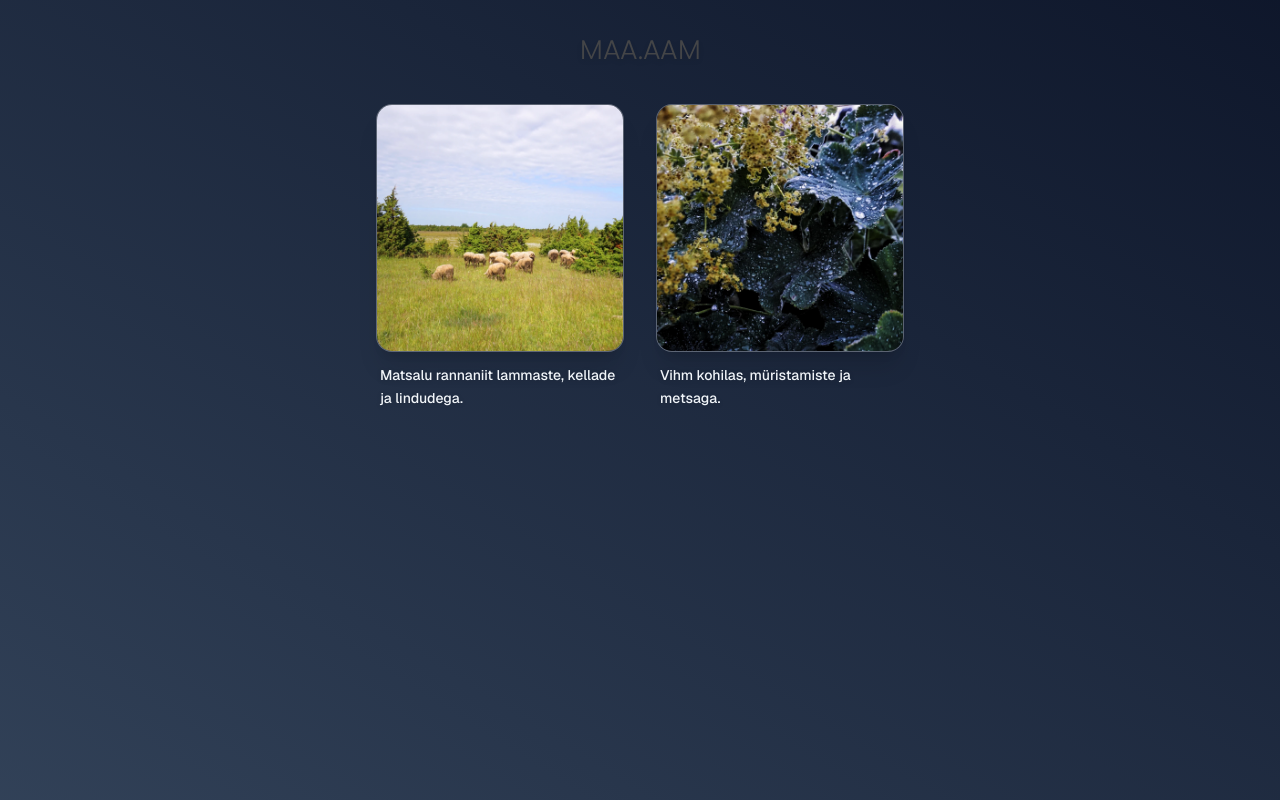
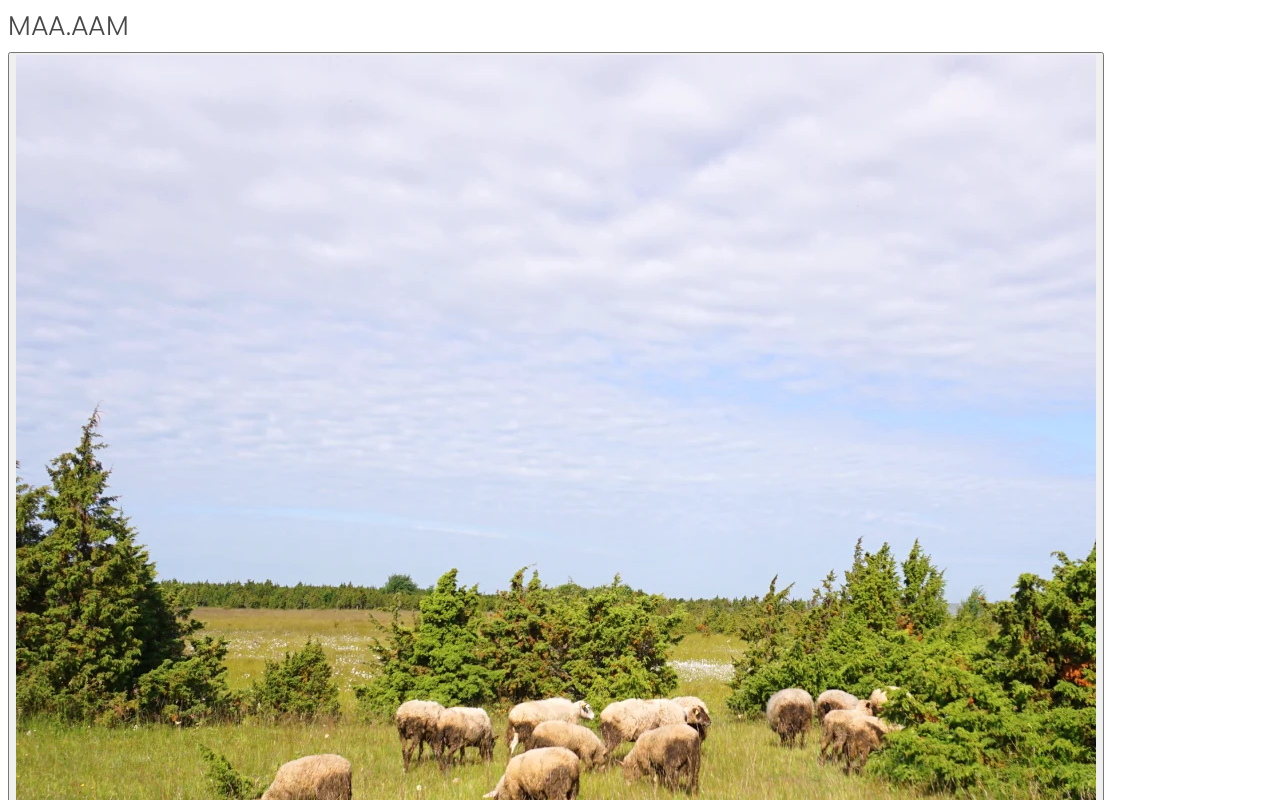
Before and after one commit to sulevyo/maa_aam_yo, a Next.js app: page / in a window 1280 px wide. Shown: the top 800 px of the page. Built offline with nearby package versions, Linux system fonts and the light colour scheme.

Commit message:
fix: rannaniiittt

```diff
--- a/app/layout.js
+++ b/app/layout.js
@@ -1,33 +1,12 @@
-import type { Metadata } from "next";
-import { Geist, Geist_Mono } from "next/font/google";
-import "./globals.css";
+export const metadata = {
+  title: 'Maa.aam',
+  description: 'Original ambient sounds from Estonia',
+}
 
-const geistSans = Geist({
-  variable: "--font-geist-sans",
-  subsets: ["latin"],
-});
-
-const geistMono = Geist_Mono({
-  variable: "--font-geist-mono",
-  subsets: ["latin"],
-});
-
-export const metadata: Metadata = {
-  title: "Maa.aam",
-  description: "Ambient recordings from Estonia",
-};
-
-export default function RootLayout({
-  children,
-}: Readonly<{
-  children: React.ReactNode;
-}>) {
+export default function RootLayout({ children }) {
   return (
-    <html
-      lang="en"
-      className={`${geistSans.variable} ${geistMono.variable} h-full antialiased`}
-    >
-      <body className="min-h-full flex flex-col">{children}</body>
+    <html lang="et">
+      <body>{children}</body>
     </html>
-  );
+  )
 }
```
